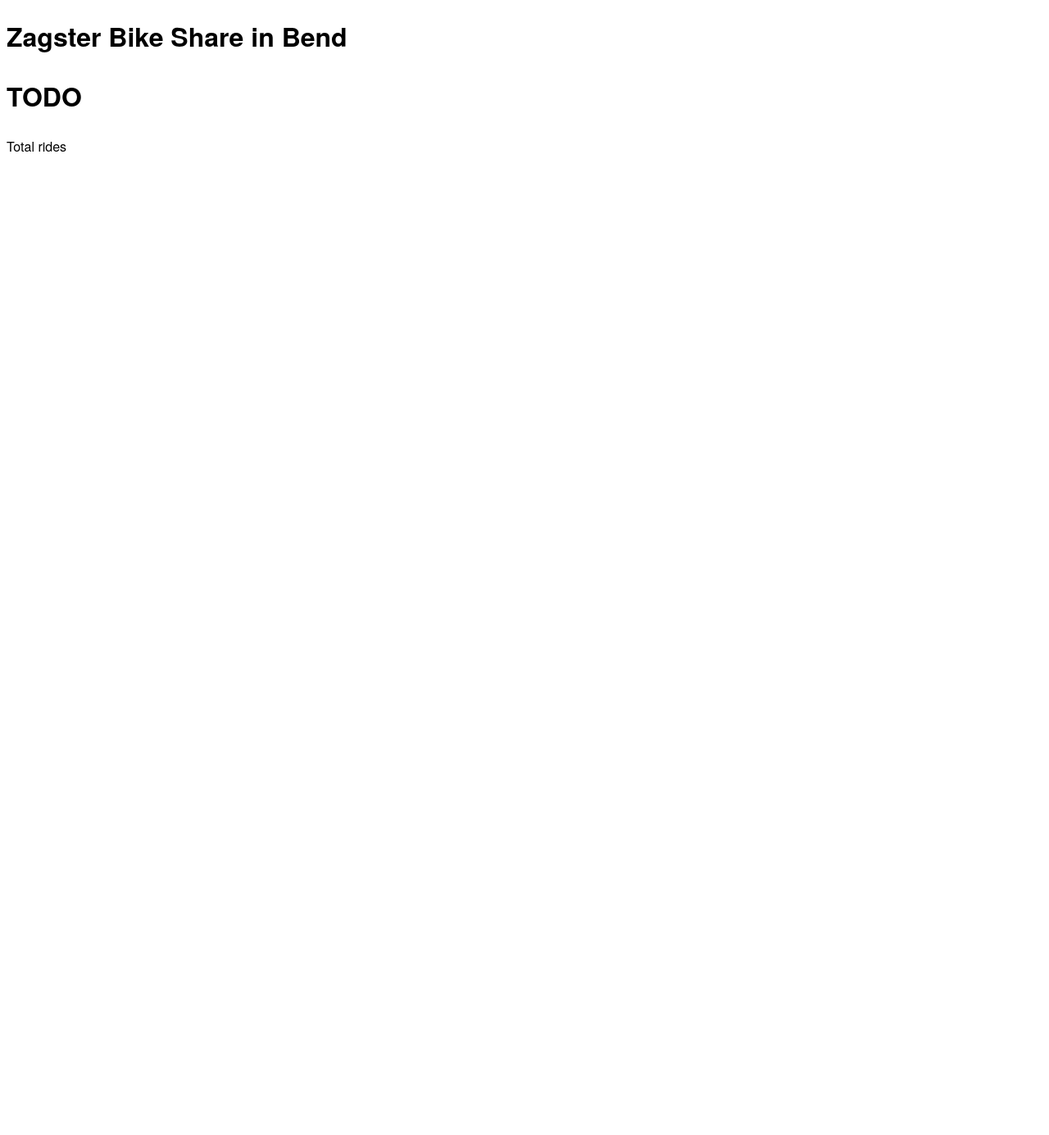
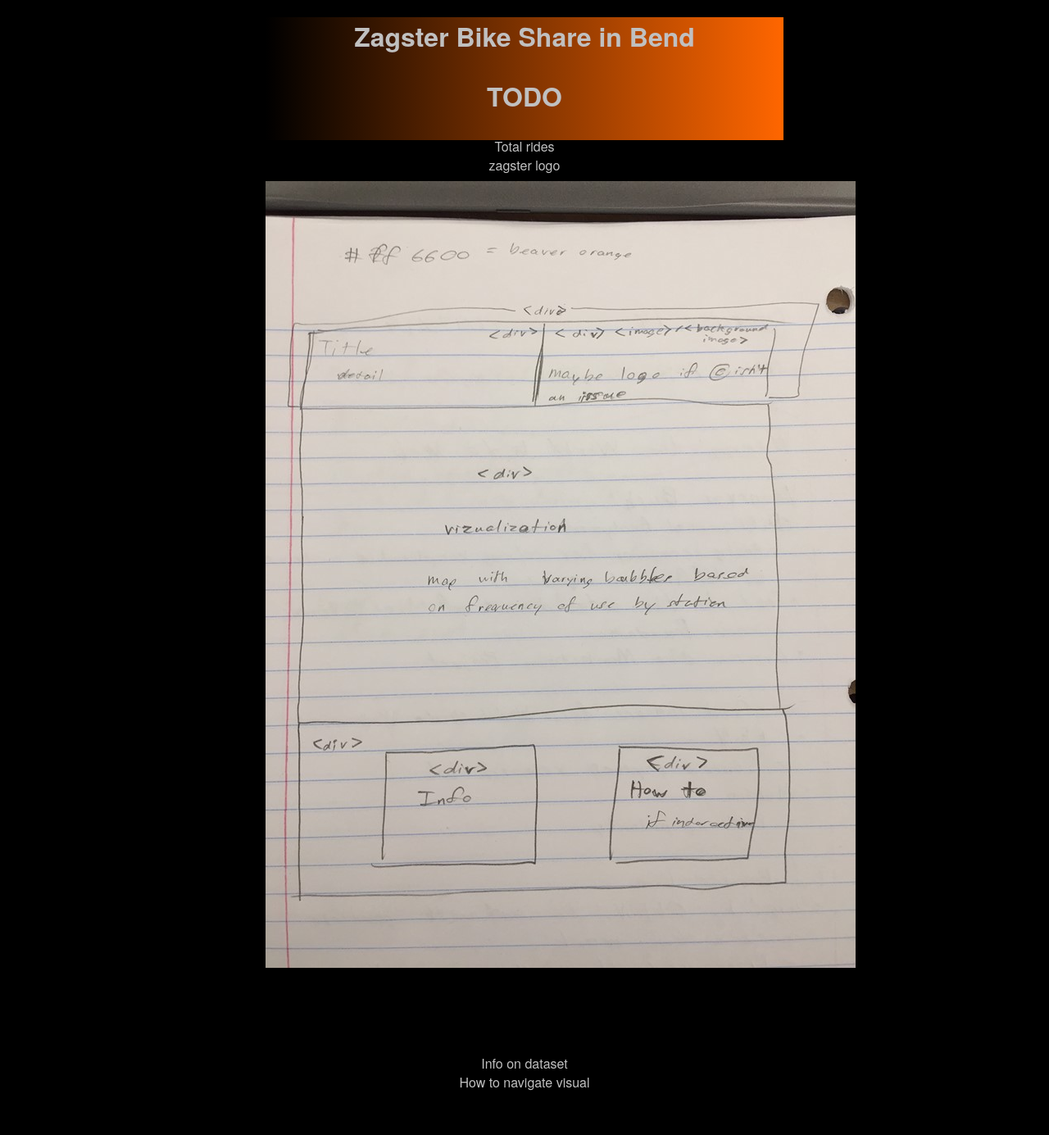
Before and after one commit to Joeschw/zagster-client, a plain HTML site: page index.html in a window 1280 px wide. Shown: the whole page at 82% size. Before the commit the page ends 800 px from the top, so only its background shows below. Drawn offline with nearby package versions, Linux system fonts and the light colour scheme; no server answers.

Commit message:
Project Milestone 1

```diff
--- a/index.html
+++ b/index.html
@@ -11,8 +11,31 @@
 
     </head>
     <body>
-        <h1>Zagster Bike Share in Bend</h1>
-        <h2>TODO</h2>
-        <p1>Total rides</p1>
+       <div class="container" id="body">
+
+        <div class="row" id="mainheader">
+            <div class="column">
+                    <h1>Zagster Bike Share in Bend</h1>
+                    <h2 id="rideCount">TODO</h2>
+                    <p1>Total rides</p1>
+            </div>
+            <div class="column">
+                <p1>zagster logo</p1>
+            </div>
+        </div>
+       </div>
+       <div id="visual">
+            <img src="imgs/Sketch.jpg">
+       </div>
+       <div class="container" id="info">
+           <div class="row">
+               <div class="column">
+                   <p1>Info on dataset</p1>
+               </div>
+               <div class="column">
+                   <p1>How to navigate visual</p1>
+               </div>
+           </div>
+       </div>
     </body>
 </html>
--- a/main.css
+++ b/main.css
@@ -1,6 +1,28 @@
 body {
     font-family: "HelveticaNeue", "Arial", "sans-serif";
+    background-color: black;
+    color: silver;
+    text-align: center;
 }
 h2 {
     font-size: 2em;
 }
+#mainheader {
+    background-image: linear-gradient(-90deg, #ff6600, black);
+    margin-left: 25%;
+    margin-right: 25%;
+    height: 100px;
+    padding-bottom: 50px;
+  }
+#visual {
+    margin-left: 25%;
+    margin-right: 25%;
+    padding-top: 50px;
+    padding-bottom: 50px;
+  }
+#info {
+    margin-left: 25%;
+    margin-right: 25%;
+    padding-top: 50px;
+    padding: 50px;
+  }
--- a/main.js
+++ b/main.js
@@ -2,3 +2,14 @@ $(updateView)
     function updateView() {
         alert("Why Hello There")
     }
+    const BASE_URL = "https://zagster-service.herokuapp.com"
+
+
+    function updateView() {
+      $.getJSON(BASE_URL + "/rides/count" , updateRideCount)
+    }
+
+    function updateRideCount(data) {
+      numberOfRides = data.count
+      $("h2#rideCount").html(numberOfRides)
+    }
```
Also changed, not shown: imgs/Sketch.jpg (added).
